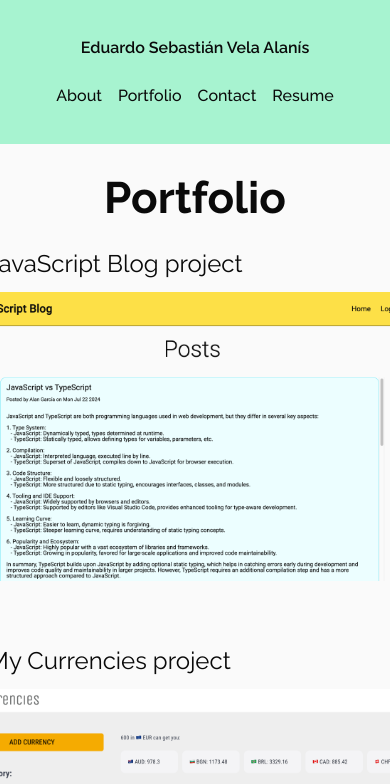
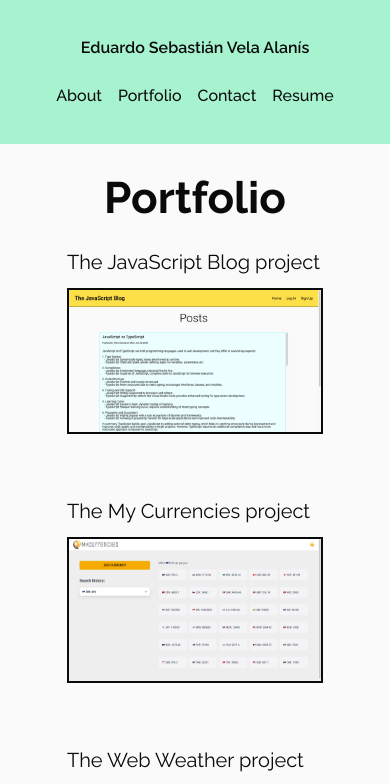
Before and after one commit to eduardoVela2022/react-portfolio, a React (Vite) app: page /portfolio in a window 390 px wide. Shown: the top 784 px of the page. Built offline with nearby package versions, Linux system fonts and the light colour scheme.

Commit message:
Added responsive layout to the portfolio page.

```diff
--- a/src/App.css
+++ b/src/App.css
@@ -69,6 +69,7 @@
 /* Scroll Container */
 .scroll-container {
   overflow-y: auto;
+  scrollbar-width: none;
 }
 
 /* About Page Profile Image */
@@ -216,8 +217,9 @@
 
 /* Project Image */
 .project-image {
-  max-width: 32rem;
+  max-width: 46rem;
   transition: opacity 0.5s ease;
+  border: 2px solid var(--website-text-color);
 }
 
 .project-image:hover {
@@ -248,6 +250,18 @@
   .input-field input {
     width: 75dvw;
   }
+
+  /* Decreases max width to fit content at smaller screen sizes */
+  .project-image {
+    max-width: 36rem;
+  }
+}
+
+@media screen and (max-width: 750px) {
+  /* Decreases max width to fit content at smaller screen sizes */
+  .project-image {
+    max-width: 26rem;
+  }
 }
 
 @media screen and (max-width: 500px) {
@@ -273,6 +287,10 @@
     font-size: 1.25rem;
   }
 
+  .project-container {
+    font-size: 1.25rem;
+  }
+
   /* Adds more width and reduces horizontal padding to fit content at smaller screen sizes */
   .content-container {
     padding: 2rem 1.75rem;
@@ -287,4 +305,9 @@
   .input-field input {
     width: 85dvw;
   }
+
+  /* Decreases max width to fit content at smaller screen sizes */
+  .project-image {
+    max-width: 16rem;
+  }
 }
```
